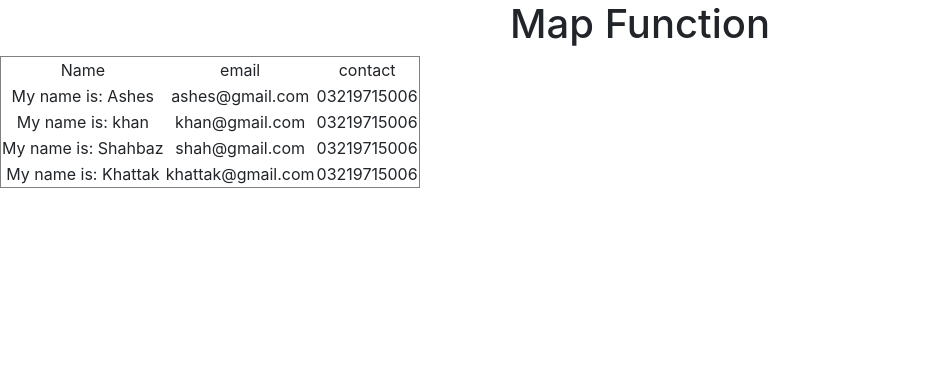
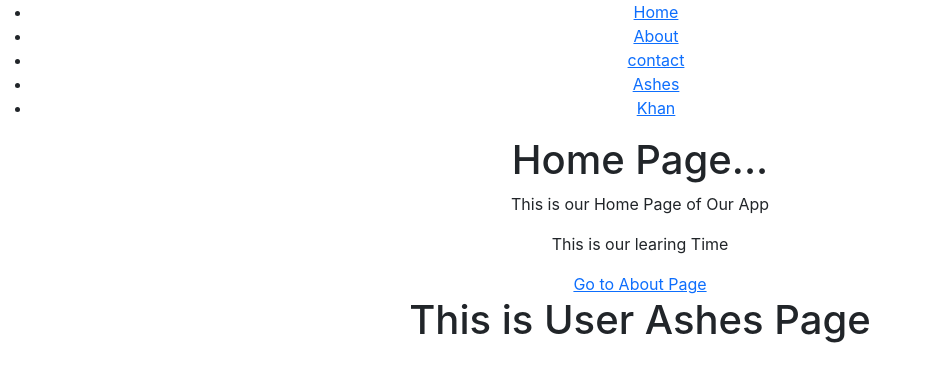
Before and after one commit to AshesKhan/react-code-stepbystep, a React (Create React App) app: page / in a window 1280 px wide. Shown: the top 382 px of the page, without its empty margins (0-932 px from the left). Built offline with nearby package versions, Linux system fonts and the light colour scheme; the HTML template or start-up script is replaced by a standard one.

Commit message:
#Updated24June2022

```diff
--- a/package.json
+++ b/package.json
@@ -10,6 +10,7 @@
     "react": "^17.0.1",
     "react-bootstrap": "^2.4.0",
     "react-dom": "^17.0.1",
+    "react-router-dom": "^6.3.0",
     "react-scripts": "4.0.0",
     "web-vitals": "^0.2.4"
   },
--- a/src/App.js
+++ b/src/App.js
@@ -1,6 +1,6 @@
 // import logo from './logo.svg';
-import './App.css';
-import MapFunction from './Components/MapFunction/MapFunction';
+// import User from './Components/MapFunction/User';
+// import MapFunction from './Components/MapFunction/MapFunction';
 // import PassProps from './Components/PassFunctionProps/PassProps';
 // import SecondPassProps from './Components/PassFunctionProps/SecondPassProps';
 // import Login from './Components/BasicFormValidation/Login';
@@ -10,18 +10,35 @@ import MapFunction from './Components/MapFunction/MapFunction';
 // import InputBox from './Components/InputBox/InputBox';
 // import ClickEvent from './Components/CliclkEvent/ClickEvent';
 // import State from './Components/State/State';
-// import Effect from './Components/useEffectCondition/UseEffect'
-
+// import Effect from './Components/useEffectCondition/UseEffect';
+import { BrowserRouter, Route, Routes, Navigate } from 'react-router-dom';
+import './App.css';
+import About from './Components/Routing/About';
+import Home from './Components/Routing/Home';
+import NavBar from './Components/Routing/NavBar';
+import Page404 from './Components/Routing/Page404';
+import User from './Components/Routing/User';
 
 
 function App() {
 
-  // function getData(){
-  //   alert("hello from app")
-  // }
+
 
   return (
     <div className="App">
+      <BrowserRouter>
+     <NavBar />
+      <Routes>
+      <Route path="/" element={<Home/>}/>
+      <Route path="/about" element={<About/>}/>
+      <Route path="/user" element={<User/>} />
+      {/* <Route path="/*" element={<Navigate to= "/" />} /> */}
+      {/* <Route path='/*' element={<Page404 />} /> */}
+      </Routes>
+      </BrowserRouter>
+
+
+
    {/* <ClickEvent/> */}
    {/* <State/> */}
    {/* <InputBox /> */}
@@ -35,7 +52,9 @@ function App() {
     <SecondPassProps data={getData}/>
    </div> */}
    {/* <Effect/> */}
-   <MapFunction/>
+   {/* <MapFunction/> */}
+   {/* <User alert={parentAlert}/> */}
+   <User/>
     </div>
   );
 }
@@ -58,9 +77,22 @@ export default App;
 
 
 
+  // function parentAlert(data)
+  // {
+  //   alert(data)
+  // }
 
 
 
+  // Parent to Child
+  // let data = "Ashes Khan"
+
+  // function getData(){
+  //   alert("hello from app")
+  // }
+
+
+//----------------------------------
 
 // import React from 'react';
 // import Props from './Components/Props/Props';
--- a/src/Components/MapFunction/MapFunction.js
+++ b/src/Components/MapFunction/MapFunction.js
@@ -1,4 +1,5 @@
-import React from 'react'
+import React from 'react';
+import {Table} from 'react-bootstrap';
 
 function MapFunction() {
     const students=[
@@ -22,7 +23,8 @@ function MapFunction() {
   return (
     <div>
         <h1>Map Function</h1>
-        <table border="1">
+        <Table striped bordered hover variant='dark' border="1">
+            <tbody>
             <tr>
                 <td>Name</td>
                 <td>email</td>
@@ -30,16 +32,17 @@ function MapFunction() {
             </tr>
 
         {
-            students.map((data)=>
+            students.map((data,i)=>
 
-                <tr>
+                <tr key={i}>
                     <td>My name is: {data.name}</td>
                     <td>{data.email}</td>
                     <td>{data.contact}</td>
                 </tr>
             )
         }
-        </table>
+        </tbody>
+        </Table>
     </div>
   );
 }
--- /dev/null
+++ b/src/Components/MapFunction/User.js
@@ -0,0 +1,24 @@
+import React from 'react'
+
+function User(props) {
+
+  const data="Ashes Khan"
+
+
+
+  return (
+    <div>
+      <h1>Data Child to Parent & Parent to Child</h1>
+      <h1>--------------------------------------</h1>
+        <h1>User Name : </h1>
+        <button onClick={()=>props.alert(data)} >Click Me</button>
+
+
+        {/* Parent to Child
+        <h1>User Name : {props.name}</h1>
+        <button>Click Me</button> */}
+    </div>
+  )
+}
+
+export default User
--- /dev/null
+++ b/src/Components/Routing/About.js
@@ -0,0 +1,15 @@
+import React from 'react';
+import {Link} from 'react-router-dom';
+
+function About() {
+  return (
+    <div>
+        <h1>About Page</h1>
+        <p>This is our About Us Page of Our App </p>
+        <p>This is our learing Time </p>
+        <Link to="/">Go to About Page</Link>
+    </div>
+  )
+}
+
+export default About
--- /dev/null
+++ b/src/Components/Routing/Home.js
@@ -0,0 +1,15 @@
+import React from 'react';
+import {Link} from "react-router-dom";
+
+function Home() {
+  return (
+    <div>
+        <h1>Home Page...</h1>
+        <p>This is our Home Page of Our App </p>
+        <p>This is our learing Time </p>
+        <Link to="/about">Go to About Page</Link>
+    </div>
+  )
+}
+
+export default Home;
--- /dev/null
+++ b/src/Components/Routing/NavBar.js
@@ -0,0 +1,18 @@
+import React from 'react';
+import {Link} from 'react-router-dom';
+
+function NavBar() {
+  return (
+    <div>
+    <ul>
+        <li><Link to="/">Home</Link></li>
+        <li><Link to="/about">About</Link></li>
+        <li><Link to="/contact">contact</Link></li>
+        <li><Link to="/user/ashes">Ashes</Link></li>
+        <li><Link to="/user/khan">Khan</Link></li>
+    </ul>
+    </div>
+  )
+}
+
+export default NavBar;
--- /dev/null
+++ b/src/Components/Routing/Page404.js
@@ -0,0 +1,14 @@
+import React from 'react';
+import {Link} from "react-router-dom";
+
+function Page404() {
+  return (
+    <div>
+        <h1>Page 404</h1>
+        <p>this Url is not Present</p>
+        <Link to="/">Go To Home page</Link>
+    </div>
+  )
+}
+
+export default Page404;
--- /dev/null
+++ b/src/Components/Routing/User.js
@@ -0,0 +1,11 @@
+import React from 'react'
+
+function User() {
+  return (
+    <div>
+        <h1>This is User Ashes Page</h1>
+    </div>
+  )
+}
+
+export default User;
```
Also changed, not shown: 1 other file (tests, documents, lock files or other folders).
